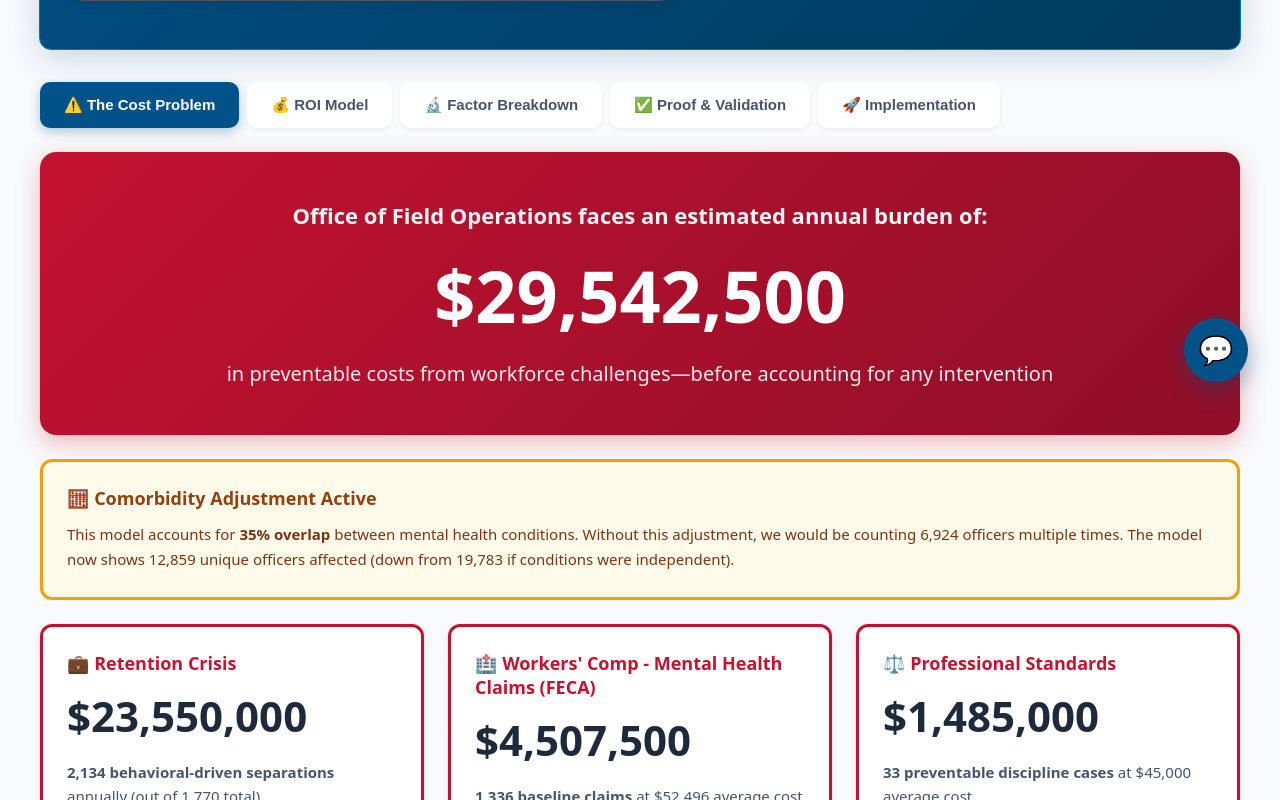
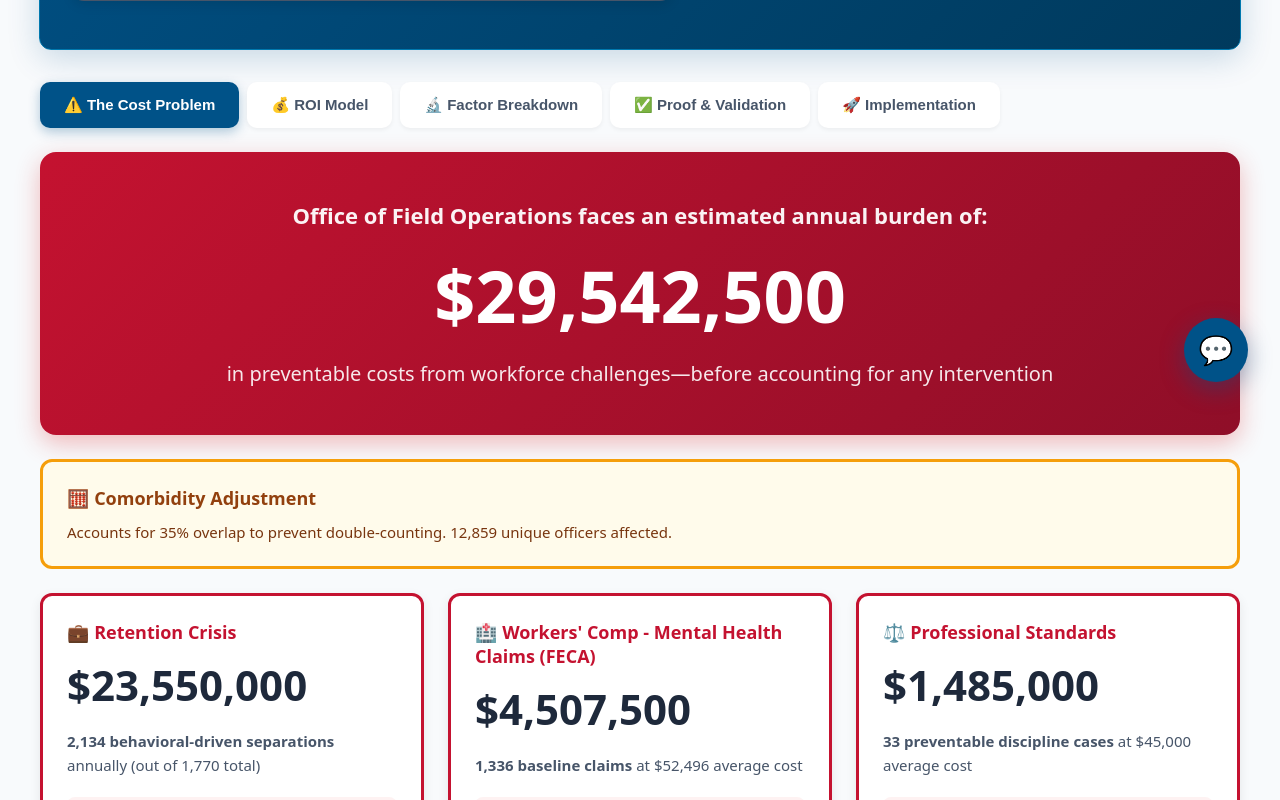
Before and after one commit to scottrsmith-bu/cbp-roi-calculator, a React (Create React App) app: page / in a window 1280 px wide. Shown: the part 386-1186 px from the top of the page. Built offline with nearby package versions, Linux system fonts and the light colour scheme.

Commit message:
Update App.js

```diff
--- a/src/App.js
+++ b/src/App.js
@@ -536,15 +536,7 @@ const CBPDashboard = () => {
               </div>
             </div>
 
-            {/* Comorbidity Callout */}
-            <div style={{background: '#fffbeb', border: '3px solid #f59e0b', borderRadius: '12px', padding: '24px'}}>
-              <div style={{fontSize: '18px', fontWeight: '700', color: '#92400e', marginBottom: '12px'}}>
-                🧮 Comorbidity Adjustment Active
-              </div>
-              <div style={{fontSize: '15px', color: '#78350f', lineHeight: '1.7'}}>
-                This model accounts for <strong>{comorbidityOverlap}% overlap</strong> between mental health conditions. Without this adjustment, we would be counting {behavioralHealthCalcs.comorbidityReduction.toLocaleString()} officers multiple times. The model now shows {behavioralHealthCalcs.uniqueAffected.toLocaleString()} unique officers affected (down from {behavioralHealthCalcs.rawTotalAffected.toLocaleString()} if conditions were independent).
-              </div>
-            </div>
+<div style={{background: '#fffbeb', border: '3px solid #f59e0b', borderRadius: '12px', padding: '24px'}}><div style={{fontSize: '18px', fontWeight: '700', color: '#92400e', marginBottom: '12px'}}>🧮 Comorbidity Adjustment</div><div style={{fontSize: '15px', color: '#78350f'}}>Accounts for {comorbidityOverlap}% overlap to prevent double-counting. {behavioralHealthCalcs.uniqueAffected.toLocaleString()} unique officers affected.</div></div>
 
             <div style={{display: 'grid', gridTemplateColumns: 'repeat(3, 1fr)', gap: '24px', padding: '0'}}>
 
```
